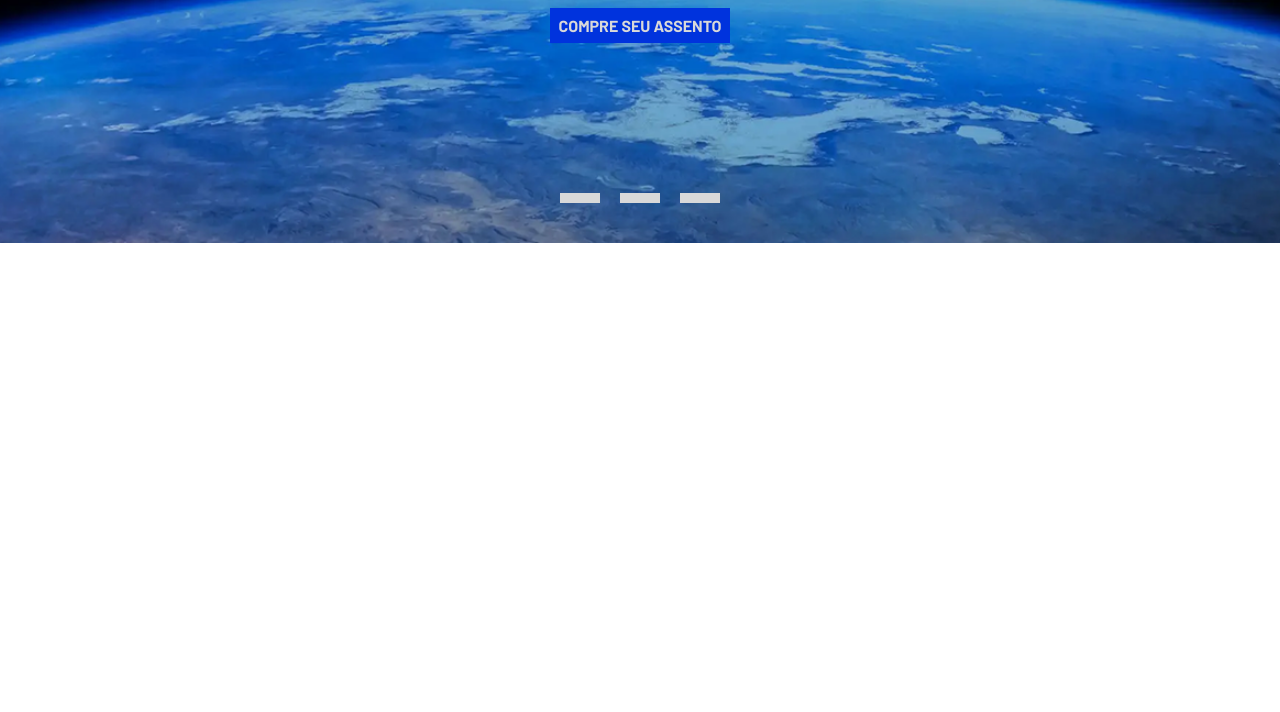
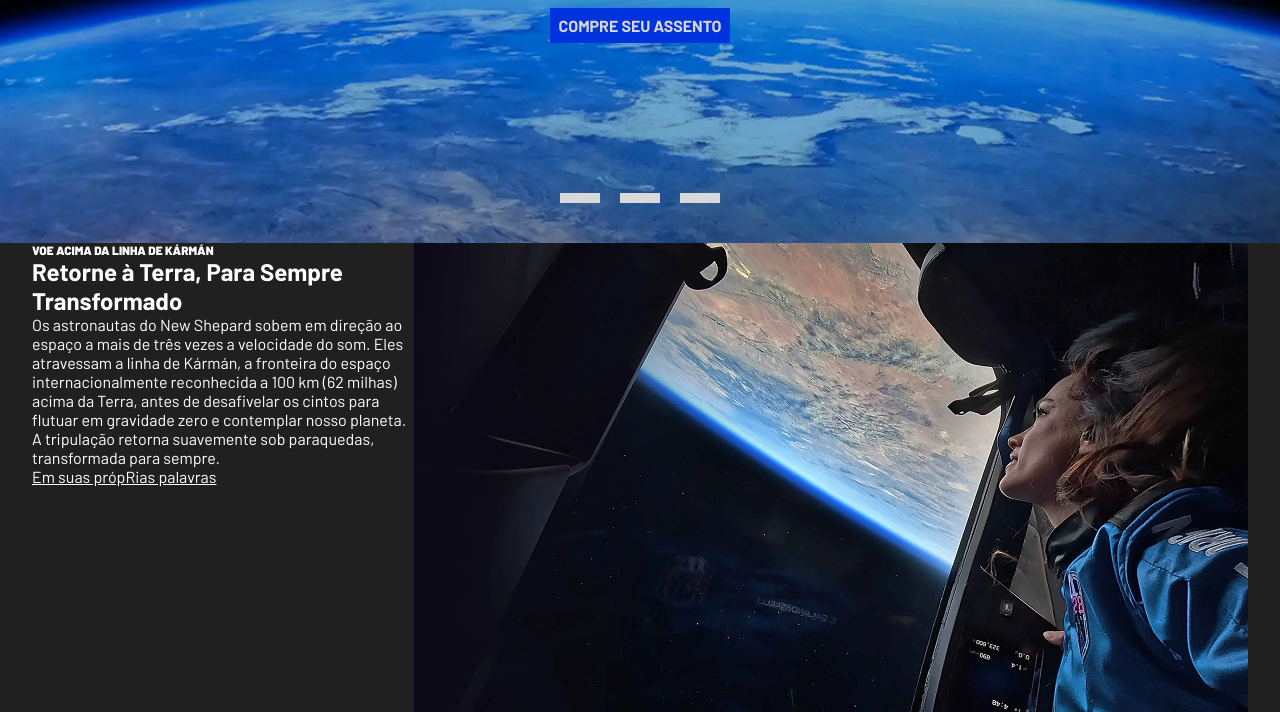
Before and after one commit to DanielCamposSantos/blueorigin, a plain HTML site: page index.html in a window 1280 px wide. Shown: the part 443-1155 px from the top of the page. Before the commit the page ends 800 px from the top, so only its background shows below. Drawn offline with Linux system fonts and the light colour scheme.

Commit message:
continuação do trabalho

```diff
--- a/CSS/estilo.css
+++ b/CSS/estilo.css
@@ -90,3 +90,23 @@ header > button {
   border: none;
   margin-bottom: 150px;
 }
+
+#conteudo {
+    background-color: #202020;
+    padding: 0px 32px;
+    display: grid;
+    grid-template-columns: auto auto;
+}
+
+.texto-informativo {
+  display: flex;
+  flex-direction: column;
+}
+
+.topico-informacao {
+  color: #fff;
+  font-size: 12px;
+  font-weight: 900;
+  text-transform: uppercase;
+  margin-bottom: ;
+}
--- a/index.html
+++ b/index.html
@@ -1,16 +1,19 @@
 <!DOCTYPE html>
 <html lang="en">
   <head>
-    <meta charset="UTF-8">
-    <meta name="viewport" content="width=device-width, initial-scale=1.0">
-    <link rel="shortcut icon" href="imagens/favicon.ico" type="image/x-icon">
-    <link rel="stylesheet" href="CSS/estilo.css">
+    <meta charset="UTF-8" />
+    <meta name="viewport" content="width=device-width, initial-scale=1.0" />
+    <link rel="shortcut icon" href="imagens/favicon.ico" type="image/x-icon" />
+    <link rel="stylesheet" href="CSS/estilo.css" />
     <title>Document</title>
   </head>
   <body>
     <header>
       <a href="#">
-            <img src="imagens/logo-blue-origin-tagline-optimized 1.png" alt="Logo blue origin">
+        <img
+          src="imagens/logo-blue-origin-tagline-optimized 1.png"
+          alt="Logo blue origin"
+        />
       </a>
       <ul id="menu">
         <li>Vehicles</li>
@@ -21,19 +24,33 @@
       </ul>
       <button>compre seu assento</button>
       <a href="#">
-            <img src="imagens/hamburger.png" alt="botão de menu">
+        <img src="imagens/hamburger.png" alt="botão de menu" />
       </a>
     </header>
     <main>
       <section id="boas-vindas">
-            <h1>Junte-se a uma nova
-geração de astronautas.</h1>
+        <h1>Junte-se a uma nova geração de astronautas.</h1>
         <button>compre seu assento</button>
-            <img src="imagens/menu_banner.png" alt="menu de imagens alternativas">
+        <img src="imagens/menu_banner.png" alt="menu de imagens alternativas" />
+      </section>
+
+      <section id="conteudo">
+        <div class="texto-informativo">
+          <p class="topico-informacao">Voe Acima da Linha de Kármán</p>
+          <h2>Retorne à Terra, Para Sempre Transformado</h2>
+          <p>
+            Os astronautas do New Shepard sobem em direção ao espaço a mais de
+            três vezes a velocidade do som. Eles atravessam a linha de Kármán, a
+            fronteira do espaço internacionalmente reconhecida a 100 km (62
+            milhas) acima da Terra, antes de desafivelar os cintos para flutuar
+            em gravidade zero e contemplar nosso planeta. A tripulação retorna
+            suavemente sob paraquedas, transformada para sempre.
+          </p>
+          <a href="#">Em suas própRias palavras</a>
+        </div>
+        <img src="imagens/retorne_terra 1.png" alt="">
       </section>
     </main>
-    <footer>
-
-    </footer>
+    <footer></footer>
   </body>
 </html>
```
Also changed, not shown: imagens/retorne_terra 1.png (added). Lines whose indentation alone changed are shown as unchanged.
